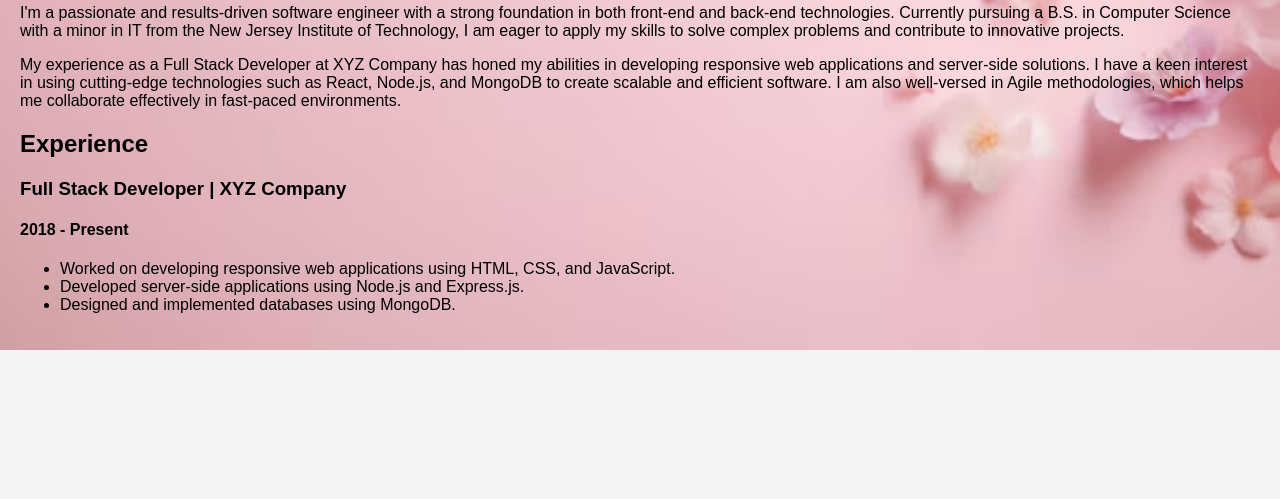
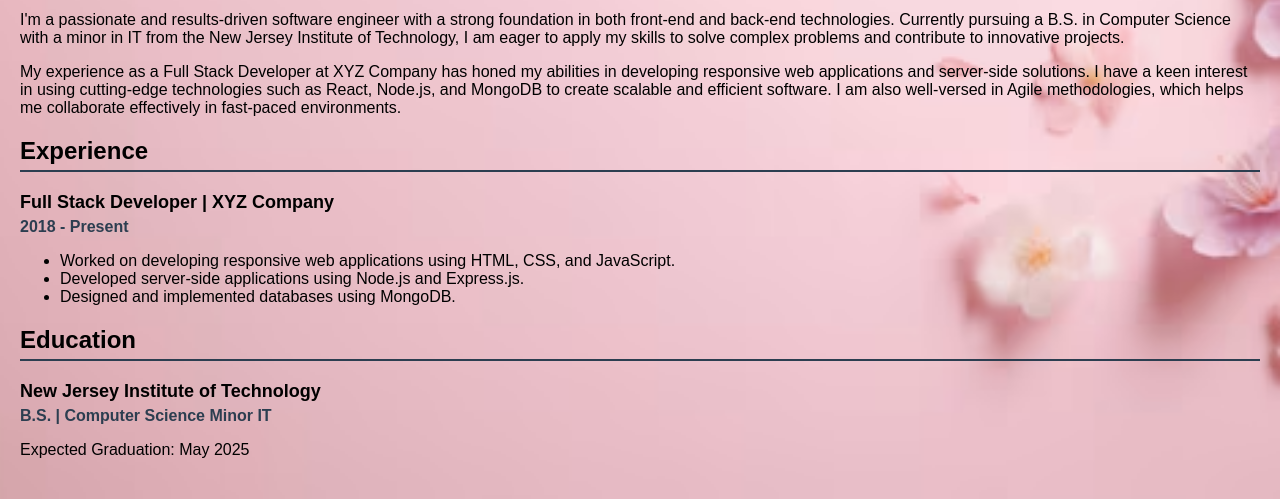
Before and after one commit to harasd/MidtermFinal, a website: page docs/index.html in a window 1280 px wide. Shown: the part 631-1130 px from the top of the page. Before the commit the page ends 981 px from the top, so only its background shows below. Drawn offline with Linux system fonts and the light colour scheme.

Commit message:
experieence section has been done

```diff
--- a/docs/css/SarahDob.css
+++ b/docs/css/SarahDob.css
@@ -110,3 +110,28 @@ header h1 {
 .sidebar, .main-content {
     padding: 20px;
 }
+.about-me, .experience, .education, .awards {
+    margin-bottom: 20px;
+}
+
+.about-me h2, .experience-section h2, .education-section h2, .skills-section h2, .leadership h2 {
+    font-size: 24px;
+    border-bottom: 2px solid var(--primary-color);
+    padding-bottom: 5px;
+    margin-bottom: 20px;
+}
+
+.job, .school, .award {
+    margin-bottom: 20px;
+}
+
+.job h3, .school h3, .award h3 {
+    font-size: 18px;
+    margin: 0;
+}
+
+.job h4, .school h4, .award h4 {
+    font-size: 16px;
+    color: var(--primary-color);
+    margin: 5px 0;
+}
--- a/docs/index.html
+++ b/docs/index.html
@@ -60,6 +60,14 @@
                     </ul> <!-- Closes the job details list -->
                 </div>
             </div>
+            <div class="education-section education">
+                <h2>Education</h2>
+                <div class="school">
+                    <h3>New Jersey Institute of Technology</h3>
+                    <h4>B.S. | Computer Science Minor IT</h4>
+                    <p>Expected Graduation: May 2025</p>
+                </div>
+            </div>
             </main>
 
 
```
